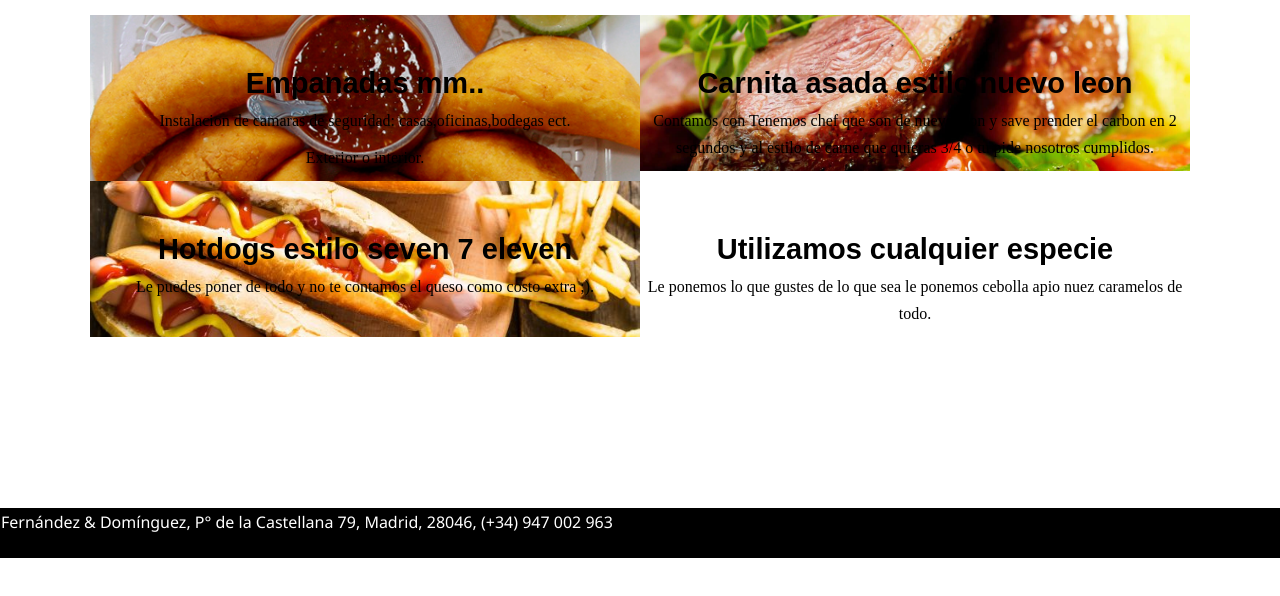
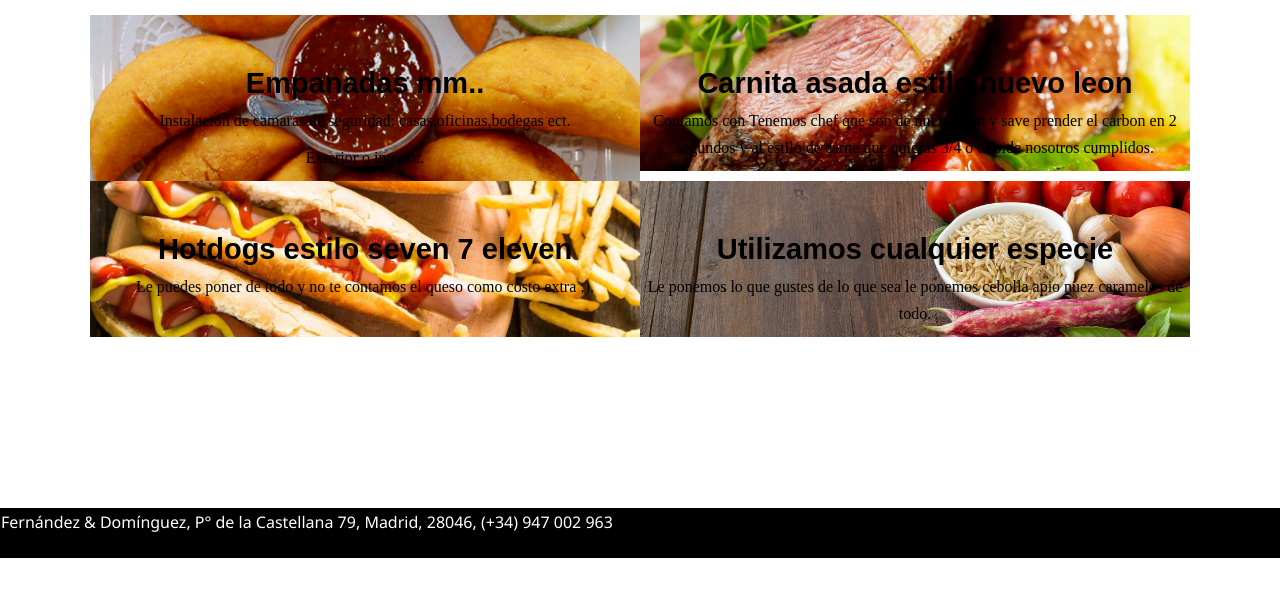
Before and after one commit to Jose7u7/Examen, a plain HTML site: page platillos.html in a window 1280 px wide. Shown: the part 92-688 px from the top of the page. Drawn offline with Linux system fonts and the light colour scheme; the site is published under a folder, as on GitHub Pages, so addresses that start at the root find nothing.

Commit message:
Update styles.css

```diff
--- a/css/styles.css
+++ b/css/styles.css
@@ -157,7 +157,7 @@ margin-left: auto;
 }
 .bg-dark1 {
 
-    background: url('/imagenes/img4.jpg') no-repeat center center/cover;*/
+    background: url('imagenes/img4.jpg') no-repeat center center/cover;*/
 }
 .bg-dark2 {
 
```
